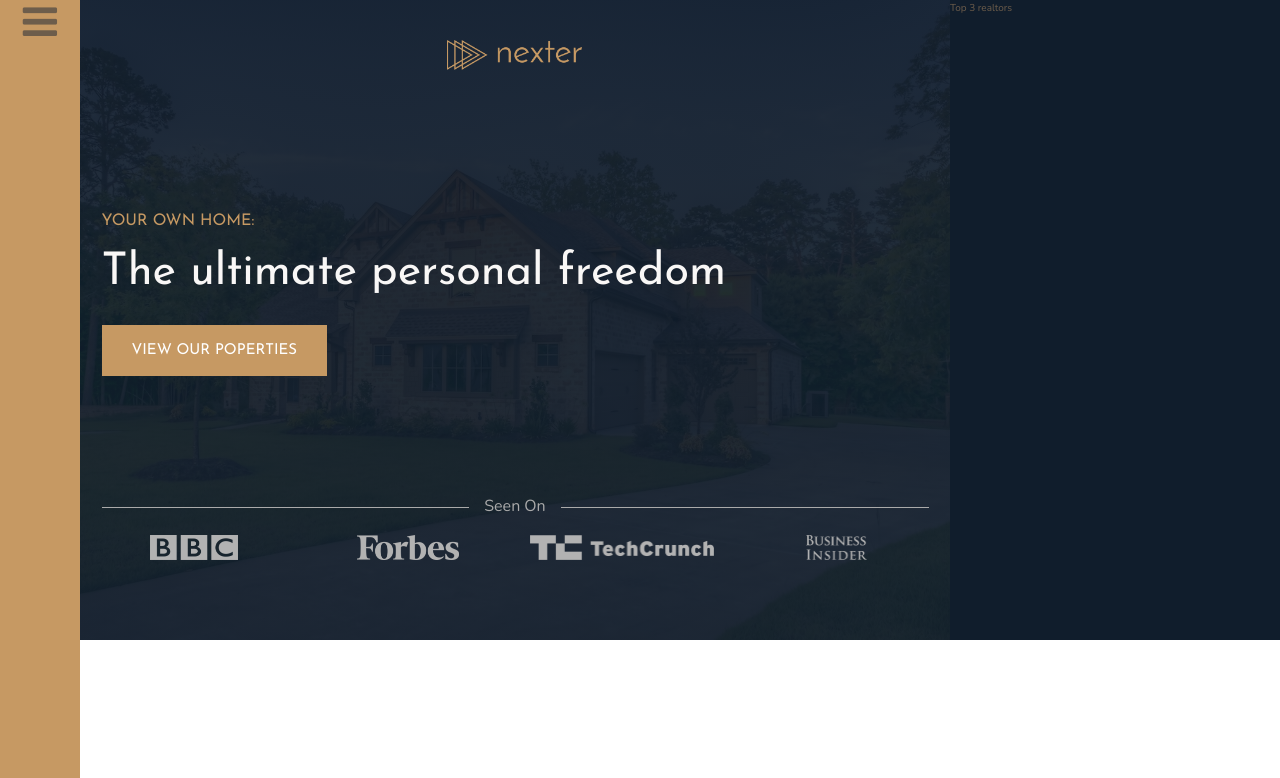
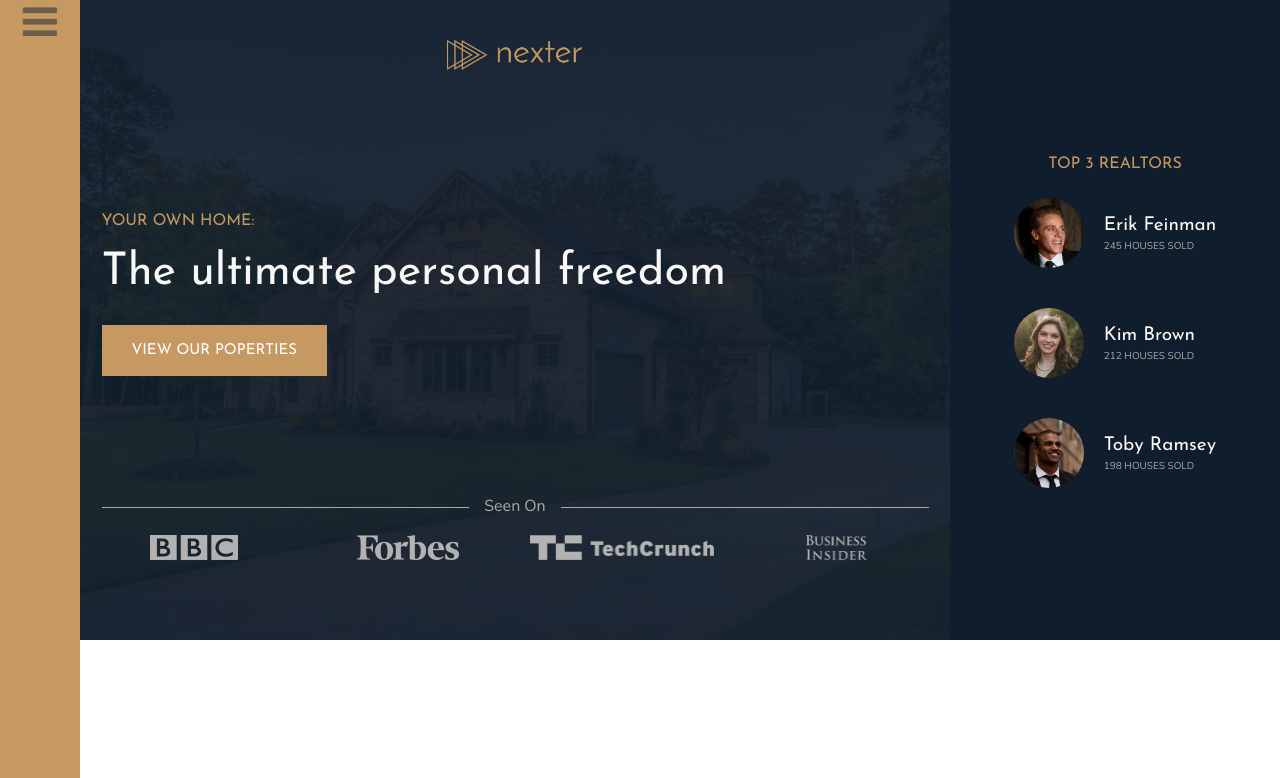
Before and after one commit to yusufipk/nexter-react, a React (Create React App) app: page / in a window 1280 px wide. Shown: the top 778 px of the page. Built offline with nearby package versions, Linux system fonts and the light colour scheme.

Commit message:
created and styled realtors

```diff
--- a/src/commons/realtors.jsx
+++ b/src/commons/realtors.jsx
@@ -1,3 +1,29 @@
+import realtor1 from "./img/realtor-1.jpeg";
+import realtor2 from "./img/realtor-2.jpeg";
+import realtor3 from "./img/realtor-3.jpeg";
+
 export default function Realtors() {
-  return <div className="realtors">Top 3 realtors</div>;
+  return (
+    <div className="realtors">
+      <h3 className="heading-3">Top 3 realtors</h3>
+      <div className="realtors__list">
+        <img src={realtor1} alt="Realtor 1" className="realtors__img" />
+        <div className="realtors__details">
+          <h4 className="heading-4 heading-4--light">Erik Feinman</h4>
+          <p className="realtors__sold">245 houses sold</p>
+        </div>
+
+        <img src={realtor2} alt="Realtor 2" className="realtors__img" />
+        <div className="realtors__details">
+          <h4 className="heading-4 heading-4--light">Kim Brown</h4>
+          <p className="realtors__sold">212 houses sold</p>
+        </div>
+        <img src={realtor3} alt="Realtor 2" className="realtors__img" />
+        <div className="realtors__details">
+          <h4 className="heading-4 heading-4--light">Toby Ramsey</h4>
+          <p className="realtors__sold">198 houses sold</p>
+        </div>
+      </div>
+    </div>
+  );
 }
--- a/src/sass/_realtors.scss
+++ b/src/sass/_realtors.scss
@@ -1,4 +1,30 @@
 .realtors {
   background-color: $color-secondary;
   grid-column: col-start 7 / ful-end;
+  padding: 3rem;
+  display: grid;
+  align-content: center;
+  justify-content: center;
+  row-gap: 2rem;
+  justify-items: center;
+
+  &__list {
+    display: grid;
+    grid-template-columns: min-content max-content;
+    column-gap: 2rem;
+    row-gap: 5vh;
+    align-items: center;
+  }
+
+  &__img {
+    width: 7rem;
+    border-radius: 50%;
+    display: block;
+  }
+
+  &__sold {
+    text-transform: uppercase;
+    color: $color-grey-light-2;
+    margin-top: -3px;
+  }
 }
```
